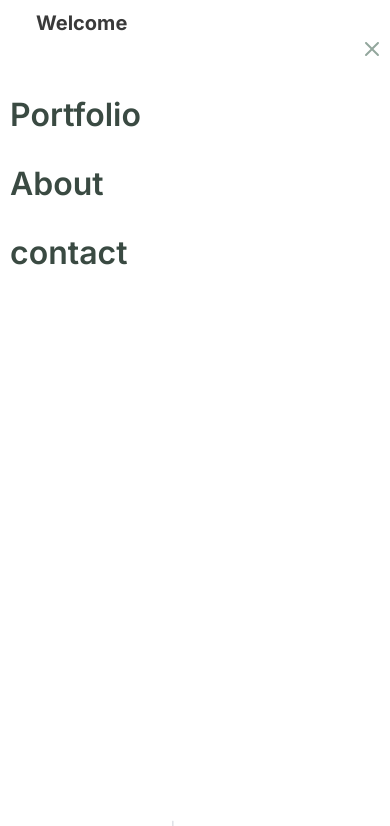
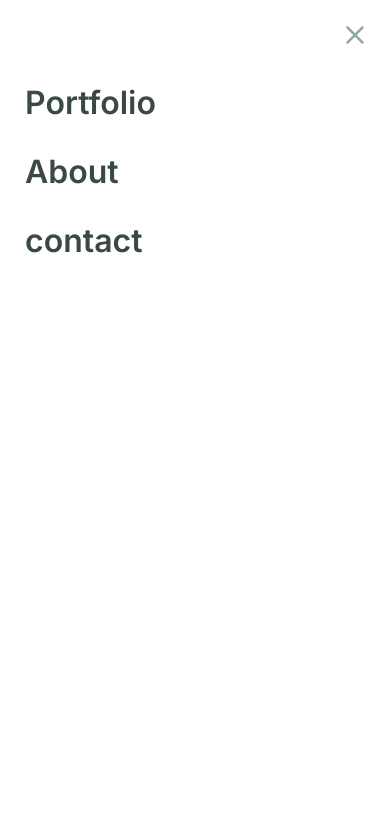
Before and after one commit to SamuelTTW/Portfolio-Samuel-Parra, a website: page index.html in a window 390 px wide. Both pictures are taken after a click on the button 356 px from the left and 21 px from the top of the page. Shown: the top 826 px of the page. Drawn offline with nearby package versions, Linux system fonts and the light colour scheme.

Commit message:
fix error

```diff
--- a/css/style.css
+++ b/css/style.css
@@ -9,6 +9,11 @@ body {
   font-size: 16px;
   padding: 0;
   margin: 0;
+  overflow-x: hidden;
+}
+
+.popup-show {
+  overflow: hidden;
 }
 
 /* HEADER-MOBILE */
@@ -94,6 +99,11 @@ header #bmenu .activeline3__bars-menu {
   border: none;
   background-color: transparent;
   cursor: pointer;
+  padding: 20px 20px 0 0;
+}
+
+.xmenu img {
+  width: 30px;
 }
 
 .cross {
@@ -115,7 +125,7 @@ header #bmenu .activeline3__bars-menu {
   flex-direction: column;
   background-color: rgba(255, 255, 255, 0.9);
   transition: all 1s;
-  height: 755px;
+  height: 800px;
   width: 100%;
 }
 
@@ -137,6 +147,7 @@ header #bmenu .activeline3__bars-menu {
   color: #3a4a42;
   font-size: 32px;
   font-weight: 600;
+  padding-left: 15px;
 }
 
 /* INTRODUCCTION-SECTION */
@@ -624,6 +635,7 @@ footer .formulary form {
     font-family: 'Inter', sans-serif;
     font-weight: bold;
     color: rgb(52 69 99);
+    display: flex;
   }
 
   #main-container .introduction h1 {
--- a/index.html
+++ b/index.html
@@ -14,10 +14,10 @@
 
 </head>
 
-<body>
+<body class="popup-window">
 
 
-    <header>
+    <header class="Mheader">
       <!-- MOBILE-&-TABLET-VERSION -->
       <a class="welcome" href="">Welcome</a>
         <nav class="h-mobile">
--- a/js/main.js
+++ b/js/main.js
@@ -1,33 +1,45 @@
 const listBars = document.querySelector('.list_bar-menu');
 const bMenu = document.querySelector('#bmenu');
 const xMenu = document.querySelector('.xmenu');
+const mHeader = document.querySelector('.Mheader');
+const pop = document.querySelector('.popup-window');
 
 document.querySelector('#bmenu').addEventListener('click', () => {
   listBars.classList.toggle('deploy');
   bMenu.classList.toggle('none');
   xMenu.classList.toggle('display');
+  mHeader.classList.toggle('none');
+  pop.classList.toggle('popup-show');
 });
 
 document.querySelector('.xmenu').addEventListener('click', () => {
   listBars.classList.toggle('deploy');
   bMenu.classList.toggle('none');
   xMenu.classList.toggle('display');
+  mHeader.classList.toggle('none');
+  pop.classList.toggle('popup-show');
 });
 
 document.querySelector('.a0').addEventListener('click', () => {
   listBars.classList.toggle('deploy');
   bMenu.classList.toggle('none');
   xMenu.classList.toggle('display');
+  mHeader.classList.toggle('none');
+  pop.classList.toggle('popup-show');
 });
 
 document.querySelector('.a1').addEventListener('click', () => {
   listBars.classList.toggle('deploy');
   bMenu.classList.toggle('none');
   xMenu.classList.toggle('display');
+  mHeader.classList.toggle('none');
+  pop.classList.toggle('popup-show');
 });
 
 document.querySelector('.a2').addEventListener('click', () => {
   listBars.classList.toggle('deploy');
   bMenu.classList.toggle('none');
   xMenu.classList.toggle('display');
+  mHeader.classList.toggle('none');
+  pop.classList.toggle('popup-show');
 });
```
